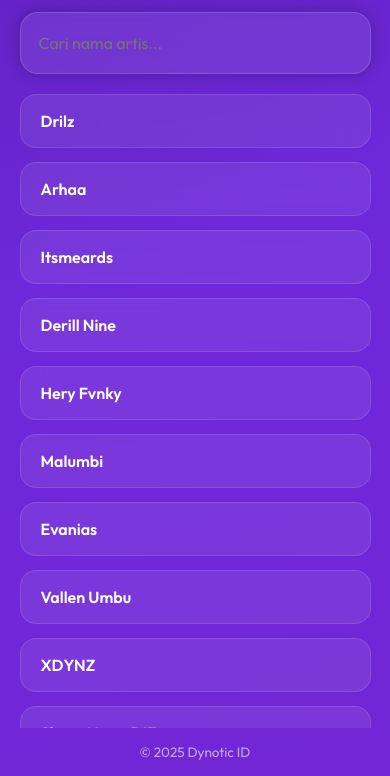
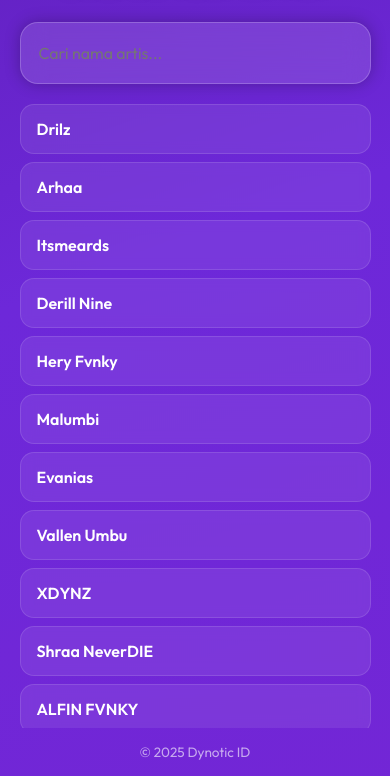
Before and after one commit to dynoticid/smartlink, a plain HTML site: page index.html in a window 390 px wide. Shown: the part 68-844 px from the top of the page. Drawn offline with Linux system fonts and the light colour scheme.

Commit message:
index.html

```diff
--- a/index.html
+++ b/index.html
@@ -3,166 +3,73 @@
 <head>
 <meta charset="UTF-8">
 <meta name="viewport" content="width=device-width, initial-scale=1.0">
-<title>Dynotic Artist Portal</title>
+<title>Dynotic Smartlink</title>
 <link href="https://fonts.googleapis.com/css2?family=Outfit:wght@400;600;700&display=swap" rel="stylesheet">
 <style>
-  * { margin:0; padding:0; box-sizing:border-box; font-family:"Outfit", sans-serif; }
-
-  html, body {
-    height:100%;
-    width:100%;
-    background: linear-gradient(160deg,#3b0764,#6d28d9,#7e22ce);
-    background-size:400% 400%;
-    animation: aurora 15s ease-in-out infinite;
-    display:flex;
-    flex-direction:column;
-    align-items:center;
-    color:#f5f3ff;
-    overflow:hidden;
-  }
-
-  @keyframes aurora {
-    0%{background-position:0% 50%;}
-    50%{background-position:100% 50%;}
-    100%{background-position:0% 50%;}
-  }
-
-  h1 {
-    margin:25px 0 15px;
-    font-size:clamp(2rem,6vw,3rem);
-    text-align:center;
-    text-shadow:0 0 15px rgba(0,0,0,0.25);
-  }
-
-  .search-box {
-    width:90%;
-    max-width:420px;
-    border-radius:18px;
-    padding:12px 18px;
-    background: rgba(255,255,255,0.08);
-    border:1px solid rgba(255,255,255,0.15);
-    backdrop-filter: blur(14px);
-    box-shadow: 0 0 15px rgba(0,0,0,0.25);
-    transition: all 0.3s ease;
-    margin-bottom:20px;
-  }
-
-  .search-box:focus-within {
-    background: rgba(255,255,255,0.12);
-    box-shadow:0 0 20px rgba(167,139,250,0.4);
-  }
-
-  .search-box input {
-    width:100%;
-    border:none;
-    outline:none;
-    background:transparent;
-    color:#fff;
-    font-size:1rem;
-    padding:8px 0;
-  }
-
-  ul {
-    list-style:none;
-    padding:0;
-    margin:0;
-    width:90%;
-    max-width:420px;
-    overflow-y:auto;
-    flex-grow:1;
-  }
-
-  li {
-    margin-bottom:14px;
-    border-radius:16px;
-    backdrop-filter: blur(10px);
-    background: rgba(255,255,255,0.08);
-    border:1px solid rgba(255,255,255,0.12);
-    padding:16px 20px;
-    font-weight:600;
-    transition: all 0.3s ease, transform 0.3s ease;
-  }
-
-  li:hover {
-    background: rgba(255,255,255,0.15);
-    transform: translateY(-3px);
-    box-shadow:0 8px 20px rgba(0,0,0,0.25);
-  }
-
-  li a {
-    color:#fff;
-    text-decoration:none;
-    display:block;
-  }
-
-  .no-result {
-    text-align:center;
-    margin-top:20px;
-    color:#f0a;
-    display:none;
-  }
-
-  footer {
-    padding:15px 10px;
-    font-size:0.85rem;
-    color: rgba(255,255,255,0.6);
-    text-align:center;
-  }
-
-  @media(max-width:500px){
-    .search-box, ul { max-width:100%; }
-  }
+*{margin:0;padding:0;box-sizing:border-box;font-family:"Outfit",sans-serif;}
+html,body{height:100%;width:100%;background:linear-gradient(160deg,#3b0764,#6d28d9,#7e22ce);background-size:400% 400%;animation:aurora 15s ease-in-out infinite;display:flex;flex-direction:column;align-items:center;color:#f5f3ff;}
+@keyframes aurora{0%{background-position:0% 50%;}50%{background-position:100% 50%;}100%{background-position:0% 50%;}}
+h1{margin:25px 0;font-size:clamp(2rem,6vw,3rem);text-align:center;text-shadow:0 0 15px rgba(0,0,0,0.25);}
+.search-box{width:90%;max-width:420px;border-radius:18px;padding:12px 18px;background:rgba(255,255,255,0.12);border:1px solid rgba(255,255,255,0.2);backdrop-filter:blur(12px);box-shadow:0 0 15px rgba(0,0,0,0.25);margin-bottom:20px;transition:all 0.3s ease;}
+.search-box input{width:100%;border:none;outline:none;background:transparent;color:#fff;font-size:1rem;padding:8px 0;}
+.search-box:focus-within{background:rgba(255,255,255,0.18);box-shadow:0 0 20px rgba(167,139,250,0.4);}
+.list-container{width:90%;max-width:420px;flex-grow:1;overflow-y:auto;-webkit-overflow-scrolling:touch;}
+ul{list-style:none;padding:0;margin:0;}
+li{height:50px;display:flex;align-items:center;padding:0 16px;border-radius:14px;backdrop-filter:blur(6px);background:rgba(255,255,255,0.08);border:1px solid rgba(255,255,255,0.12);font-weight:600;margin-bottom:8px;transition:all 0.25s ease;}
+li:hover{background:rgba(255,255,255,0.15);transform:translateY(-2px);box-shadow:0 6px 18px rgba(0,0,0,0.25);}
+li a{text-decoration:none;color:#fff;width:100%;display:block;}
+li mark{background:rgba(196,181,253,0.5);border-radius:4px;color:#fff;}
+.no-result{text-align:center;margin-top:20px;color:#f0a;display:none;}
+footer{padding:15px 10px;font-size:0.85rem;color: rgba(255,255,255,0.6);text-align:center;}
+@media(max-width:500px){.search-box,.list-container{max-width:100%;}}
 </style>
 </head>
 <body>
 
 <h1>Search Your Artist</h1>
-
 <div class="search-box">
   <input type="text" id="searchInput" placeholder="Cari nama artis...">
 </div>
 
-<ul id="artistList"></ul>
+<div class="list-container">
+  <ul id="artistList"></ul>
+</div>
 <p class="no-result" id="noResult">Artis tidak ditemukan.</p>
 
 <footer>© 2025 Dynotic ID</footer>
 
 <script>
-// List artis unik, semua sementara mengarah ke home
+// Daftar artis unik
 const artists = [
-  "Drilz","Arhaa","Itsmeards","Derill Nine","Hery Fvnky",
-  "Malumbi","Evanias","Vallen Umbu","XDYNZ","Shraa NeverDIE",
-  "ALFIN FVNKY","Ganz Neverdie","Riski Sumatra","Refan SFX",
-  "Iyan Rmx","Darna Fvnky","FajarFvnky","ABIL Tramaker",
-  "SRVLR RMX","Bngnil Porects","Hndra SOPAN","Ayuz Fvnky",
-  "i5vR","Huynh Trmaker","DJ FEBRI DTM","ZANVIR","ILHAM RMX SG",
-  "Zanrmx","DJ Ryyuu","GifFari Rmx","Zan Fvnky Rmx","SUKAPARTY",
-  "HAMXZTEEN","It'smefajar","Ilham Sopan Rmx","Iyanz`Wolf",
-  "Itsme Ilham","ZallETM"
+"Drilz","Arhaa","Itsmeards","Derill Nine","Hery Fvnky","Malumbi","Evanias","Vallen Umbu","XDYNZ","Shraa NeverDIE",
+"ALFIN FVNKY","Ganz Neverdie","Riski Sumatra","Refan SFX","Iyan Rmx","Darna Fvnky","FajarFvnky","ABIL Tramaker",
+"SRVLR RMX","Bngnil Porects","Hndra SOPAN","Ayuz Fvnky","i5vR","Huynh Trmaker","DJ FEBRI DTM","ZANVIR","ILHAM RMX SG",
+"Zanrmx","DJ Ryyuu","GifFari Rmx","Zan Fvnky Rmx","SUKAPARTY","HAMXZTEEN","It'smefajar","Ilham Sopan Rmx","Iyanz`Wolf",
+"Itsme Ilham","ZallETM"
 ];
 
 const searchInput = document.getElementById('searchInput');
 const artistList = document.getElementById('artistList');
 const noResult = document.getElementById('noResult');
 
-function renderArtists(filter){
-  artistList.innerHTML = '';
-  const filtered = artists.filter(name => name.toLowerCase().includes(filter.toLowerCase()));
+function renderList(filter='') {
+  artistList.innerHTML='';
+  const filtered = artists.filter(a=>a.toLowerCase().includes(filter.toLowerCase()));
+  if(filtered.length===0){ noResult.style.display='block'; return; } else { noResult.style.display='none'; }
 
-  if(filtered.length === 0){
-    noResult.style.display='block';
-  } else {
-    noResult.style.display='none';
-    filtered.forEach(name=>{
-      const li = document.createElement('li');
-      li.innerHTML = `<a href="https://dynoticid.github.io/home/">${name}</a>`;
-      artistList.appendChild(li);
-    });
-  }
+  filtered.forEach(name=>{
+    const li=document.createElement('li');
+    const regex = new RegExp(`(${filter})`,'gi');
+    const displayName = name.replace(regex,'<mark>$1</mark>');
+    li.innerHTML=`<a href="https://dynoticid.github.io/home/">${displayName}</a>`;
+    artistList.appendChild(li);
+  });
 }
 
-searchInput.addEventListener('input', ()=> renderArtists(searchInput.value));
-renderArtists('');
+// Render awal
+renderList();
+
+searchInput.addEventListener('input',()=>{ renderList(searchInput.value); });
 </script>
 
 </body>
```
